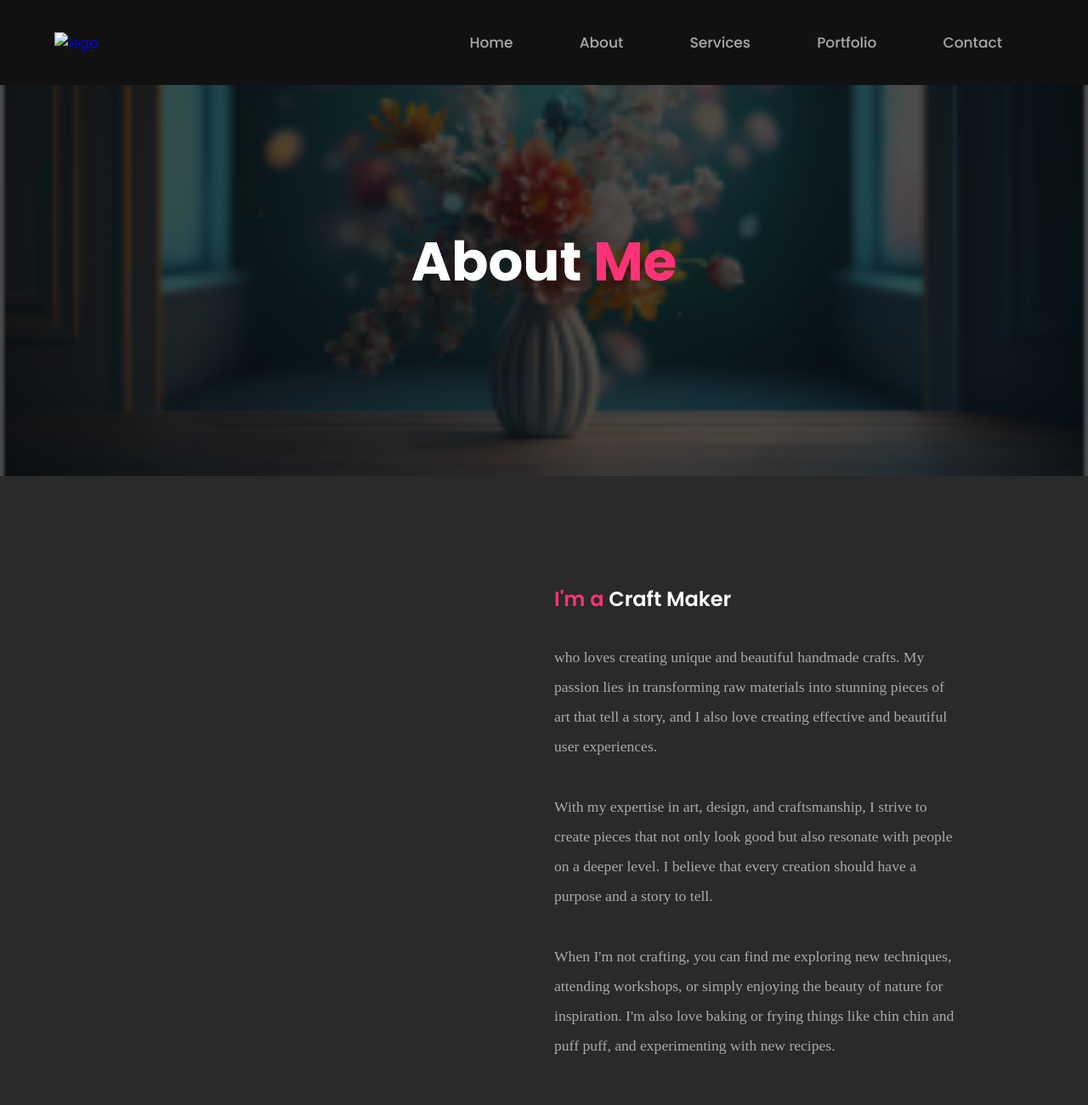
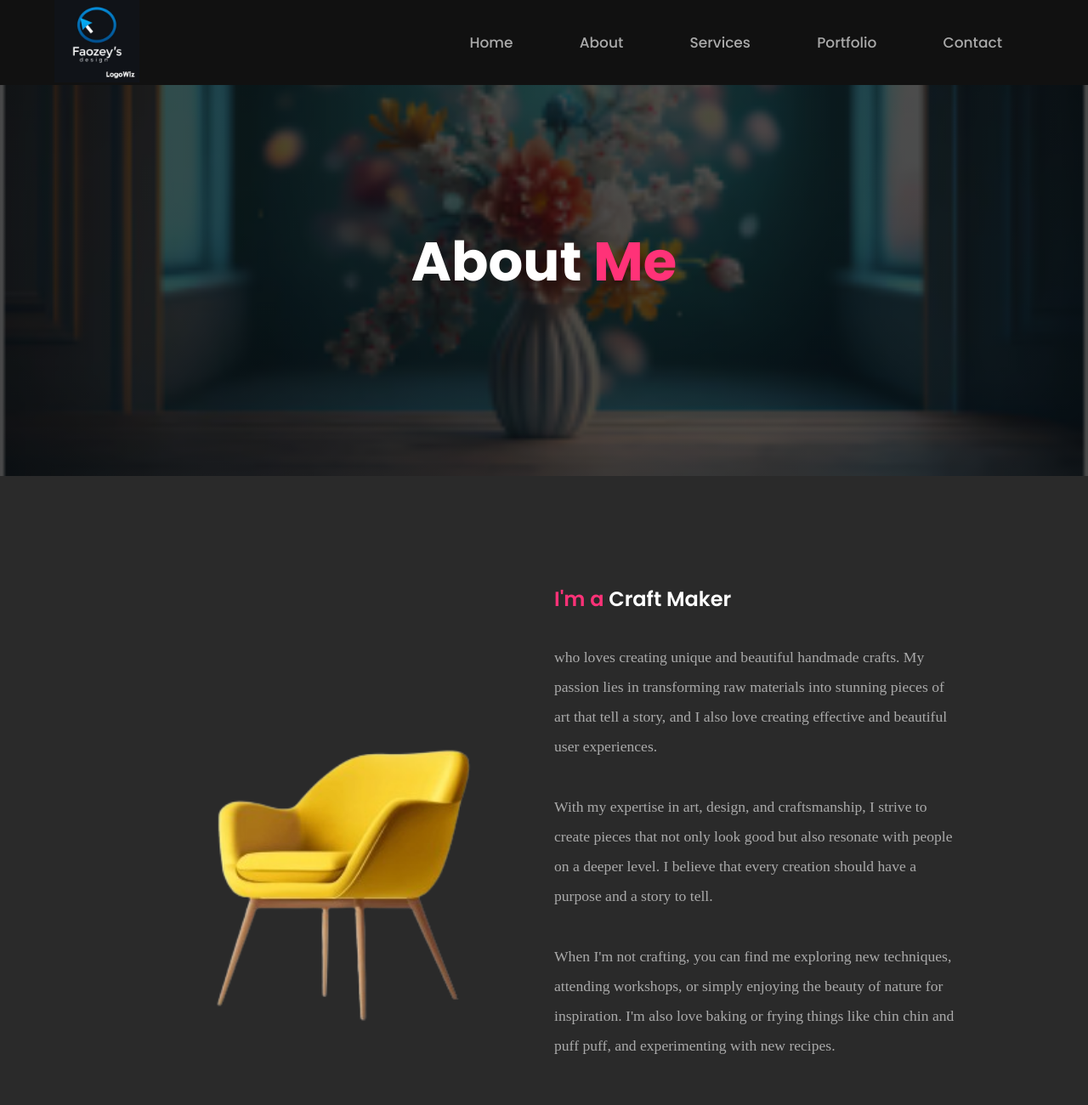
Before and after one commit to Faozaan/My-Final-Bloomalone-Project, a plain HTML site: page about.html in a window 1280 px wide. Shown: the top 1300 px of the page at 85% size. Drawn offline with nearby package versions, Linux system fonts and the light colour scheme.

Commit message:
Update about.html

```diff
--- a/about.html
+++ b/about.html
@@ -4,14 +4,14 @@
     <meta charset="UTF-8">
     <meta name="viewport" content="width=device-width, initial-scale=1.0">
     <link rel="stylesheet" href="style.css">
-    <link rel="icon" type="images/png" href="./Images/WhatsApp Image 2025-07-30 at 06.37.14_709a1086.jpg">
+    <link rel="icon" type=" images/png" href="./WhatsApp Image 2025-07-30 at 06.37.14_709a1086.jpg">
     <title>My Portfolio</title>
     <link rel="stylesheet" href="https://unpkg.com/boxicons@latest/css/boxicons.min.css">
 </head>
 <body>
     <!-------header session--------->
     <header class="header">
-        <a href="#"><img src="./Images/WhatsApp Image 2025-07-30 at 06.37.14_709a1086.jpg" alt="logo"></a>
+        <a href="#"><img src="./WhatsApp Image 2025-07-30 at 06.37.14_709a1086.jpg" alt="logo"></a>
         <div class="navMenu" id="navMenu">
             <i class="bx bx-window-close" onclick="closeMenu()"></i>
             <ul>
@@ -33,7 +33,7 @@
     <!---about session-->
     <section class="about" id="about">
         <div class="about-img">
-            <img src="./Images/ChairImage.png" alt="">
+            <img src="./ChairImage.png" alt="">
         </div>
         <div class="about-text">
             <h4><span>I'm a</span> Craft Maker</h4>
@@ -51,7 +51,7 @@
             <h2>Why <span>me?</span></h2>
         </div>
         <div class="others-img">
-            <img src="Images/WhatsApp Image 2025-07-30 at 06.37.14_709a1086.jpg" alt="">
+            <img src="./WhatsApp Image 2025-07-30 at 06.37.14_709a1086.jpg" alt="">
             <span class="circle-spin"></span>
         </div>
         <div class="others-text">
@@ -87,4 +87,5 @@
         }
     </script>
 </body>
+
 </html>
```
